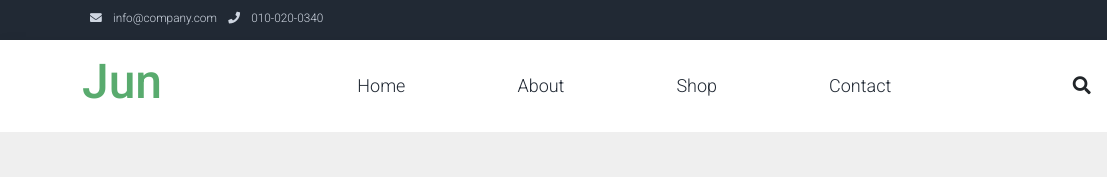
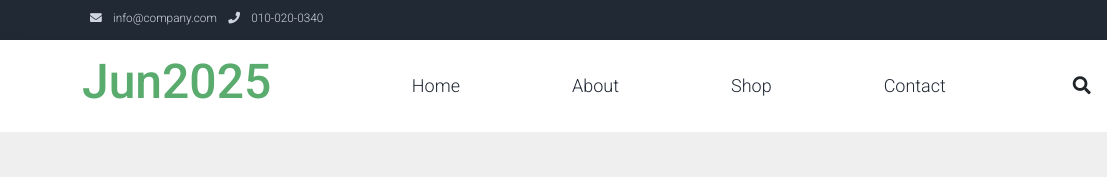
Before and after one commit to jjunhyeon/cicd-notes, a plain HTML site: page index.html in a window 1280 px wide. Shown: the top 177 px of the page, 0-1107 px from the left. Drawn offline with Linux system fonts and the light colour scheme; files that its build step writes are made by us from their sources; files whose address does not match are found by name.

Commit message:
index.html update

```diff
--- a/index.html
+++ b/index.html
@@ -53,7 +53,7 @@ https://templatemo.com/tm-559-zay-shop
         <div class="container d-flex justify-content-between align-items-center">
 
             <a class="navbar-brand text-success logo h1 align-self-center" href="index.html">
-                Jun
+                Jun2025
             </a>
 
             <button class="navbar-toggler border-0" type="button" data-bs-toggle="collapse" data-bs-target="#templatemo_main_nav" aria-controls="navbarSupportedContent" aria-expanded="false" aria-label="Toggle navigation">
```
